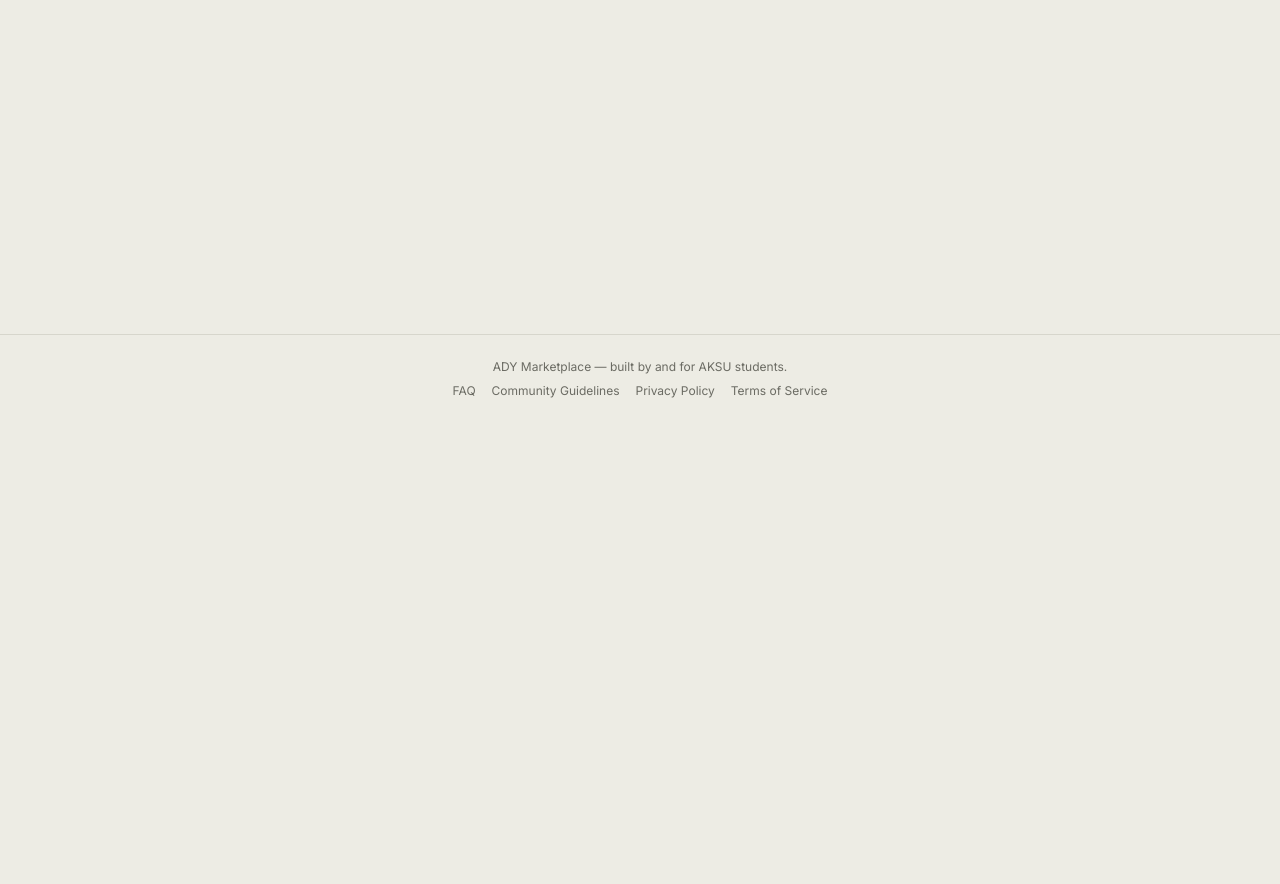
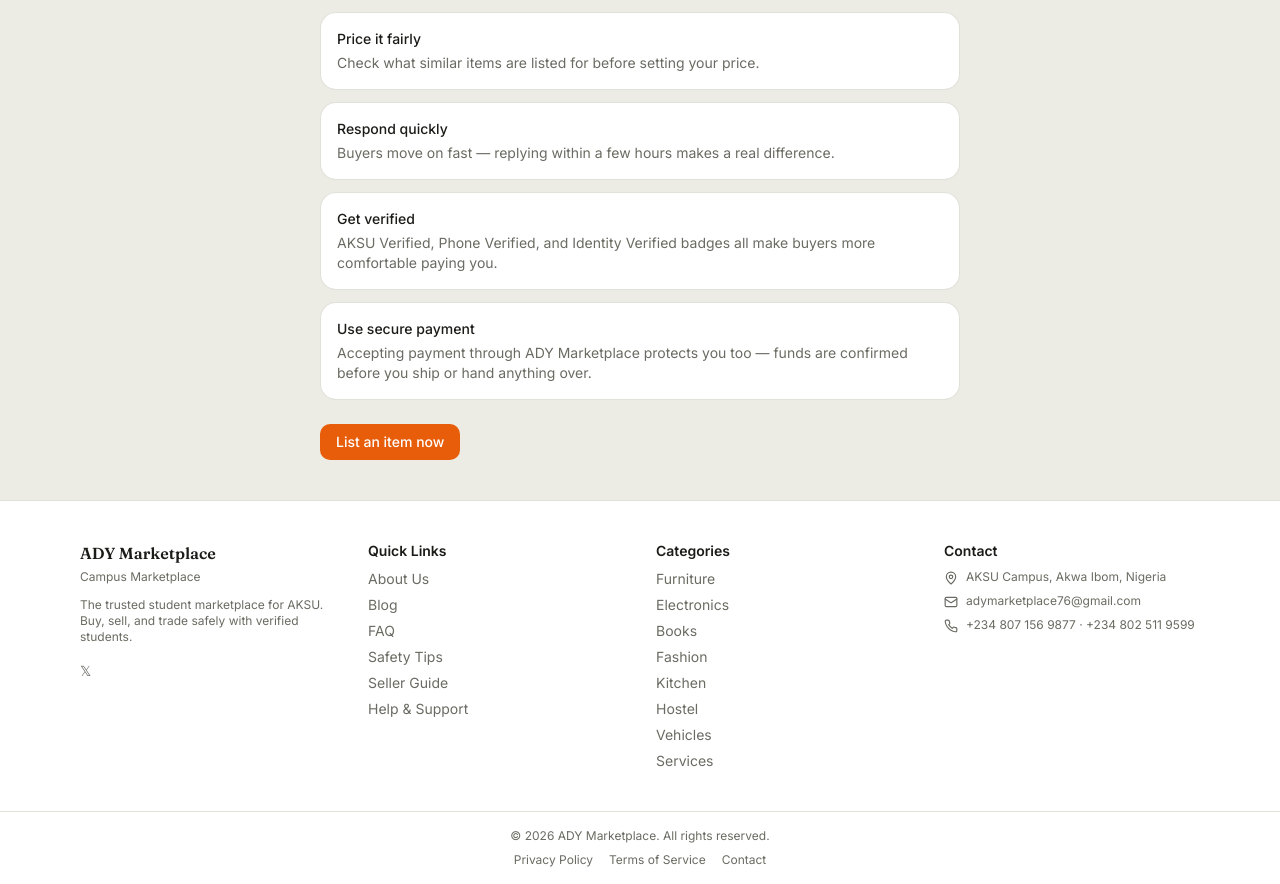
Before and after one commit to Mickyhill/ady-marketplace, a React (Vite) app in the folder frontend/: page /seller-guide in a window 1280 px wide. Shown: the part 377-1261 px from the top of the page. Before the commit the page ends 800 px from the top, so only its background shows below. Built offline with nearby package versions, Linux system fonts and the light colour scheme; no server answers.

Commit message:
Add About/Blog/Seller Guide/Help pages and richer footer

```diff
--- a/frontend/src/App.jsx
+++ b/frontend/src/App.jsx
@@ -1,5 +1,6 @@
 import React from "react";
 import { Routes, Route, Link } from "react-router-dom";
+import { Mail, Phone, MapPin } from "lucide-react";
 import NavBar from "./components/NavBar";
 import { ProtectedRoute, AdminRoute } from "./components/ProtectedRoute";
 
@@ -19,6 +20,12 @@
 import Terms from "./pages/Terms";
 import Guidelines from "./pages/Guidelines";
 import FAQ from "./pages/FAQ";
+import About from "./pages/About";
+import Blog from "./pages/Blog";
+import SellerGuide from "./pages/SellerGuide";
+import Help from "./pages/Help";
+
+const CATEGORIES = ["Furniture", "Electronics", "Books", "Fashion", "Kitchen", "Hostel", "Vehicles", "Services"];
 
 export default function App() {
   return (
@@ -42,15 +49,62 @@
           <Route path="/terms" element={<Terms />} />
           <Route path="/guidelines" element={<Guidelines />} />
           <Route path="/faq" element={<FAQ />} />
+          <Route path="/about" element={<About />} />
+          <Route path="/blog" element={<Blog />} />
+          <Route path="/seller-guide" element={<SellerGuide />} />
+          <Route path="/help" element={<Help />} />
         </Routes>
       </main>
-      <footer className="border-t border-ink-300/40 py-6 text-center text-xs text-ink-500">
-        <p className="mb-2">ADY Marketplace — built by and for AKSU students.</p>
-        <div className="flex justify-center gap-4 flex-wrap">
-          <Link to="/faq" className="hover:underline">FAQ</Link>
-          <Link to="/guidelines" className="hover:underline">Community Guidelines</Link>
-          <Link to="/privacy" className="hover:underline">Privacy Policy</Link>
-          <Link to="/terms" className="hover:underline">Terms of Service</Link>
+
+      <footer className="border-t border-ink-300/40 bg-white text-sm text-ink-500">
+        <div className="max-w-6xl mx-auto px-4 py-10 grid sm:grid-cols-2 md:grid-cols-4 gap-8">
+          <div>
+            <p className="font-display font-semibold text-ink-900 text-base mb-1">ADY Marketplace</p>
+            <p className="text-xs mb-3">Campus Marketplace</p>
+            <p className="text-xs mb-4">The trusted student marketplace for AKSU. Buy, sell, and trade safely with verified students.</p>
+            <a href="https://x.com/AdyMarketplace" target="_blank" rel="noreferrer" className="inline-block hover:text-brand-600" aria-label="X (Twitter)">
+              𝕏
+            </a>
+          </div>
+
+          <div>
+            <p className="font-semibold text-ink-900 mb-2">Quick Links</p>
+            <ul className="space-y-1.5">
+              <li><Link to="/about" className="hover:underline">About Us</Link></li>
+              <li><Link to="/blog" className="hover:underline">Blog</Link></li>
+              <li><Link to="/faq" className="hover:underline">FAQ</Link></li>
+              <li><Link to="/guidelines" className="hover:underline">Safety Tips</Link></li>
+              <li><Link to="/seller-guide" className="hover:underline">Seller Guide</Link></li>
+              <li><Link to="/help" className="hover:underline">Help & Support</Link></li>
+            </ul>
+          </div>
+
+          <div>
+            <p className="font-semibold text-ink-900 mb-2">Categories</p>
+            <ul className="space-y-1.5">
+              {CATEGORIES.map((c) => (
+                <li key={c}><Link to={`/?category=${encodeURIComponent(c)}`} className="hover:underline">{c}</Link></li>
+              ))}
+            </ul>
+          </div>
+
+          <div>
+            <p className="font-semibold text-ink-900 mb-2">Contact</p>
+            <ul className="space-y-2 text-xs">
+              <li className="flex items-start gap-2"><MapPin size={14} className="mt-0.5 shrink-0" /> AKSU Campus, Akwa Ibom, Nigeria</li>
+              <li className="flex items-start gap-2"><Mail size={14} className="mt-0.5 shrink-0" /> <a href="mailto:adymarketplace76@gmail.com" className="hover:underline">adymarketplace76@gmail.com</a></li>
+              <li className="flex items-start gap-2"><Phone size={14} className="mt-0.5 shrink-0" /> +234 807 156 9877 · +234 802 511 9599</li>
+            </ul>
+          </div>
+        </div>
+
+        <div className="border-t border-ink-300/40 py-4 text-center text-xs">
+          <p className="mb-2">© {new Date().getFullYear()} ADY Marketplace. All rights reserved.</p>
+          <div className="flex justify-center gap-4 flex-wrap">
+            <Link to="/privacy" className="hover:underline">Privacy Policy</Link>
+            <Link to="/terms" className="hover:underline">Terms of Service</Link>
+            <Link to="/help" className="hover:underline">Contact</Link>
+          </div>
         </div>
       </footer>
     </div>
--- /dev/null
+++ b/frontend/src/pages/About.jsx
@@ -0,0 +1,17 @@
+import React from "react";
+
+export default function About() {
+  return (
+    <div className="max-w-2xl mx-auto px-4 py-10 text-sm space-y-4">
+      <h1 className="text-2xl font-semibold mb-2">About ADY Marketplace</h1>
+      <p>ADY Marketplace is a student-only marketplace built for AKSU — a safer, more organized way to buy,
+      sell, and connect on campus than scattered WhatsApp groups and posters.</p>
+      <p>Every seller registers with a real matric number and a photo of their student ID card, admins verify
+      accounts before they're trusted, and payments can be held securely until a buyer confirms they've
+      actually received their item. It's built by and for AKSU students, with student safety as the starting
+      point rather than an afterthought.</p>
+      <p>Have feedback or an idea for the platform? We'd love to hear it — see the Contact link in the
+      footer.</p>
+    </div>
+  );
+}
--- /dev/null
+++ b/frontend/src/pages/Blog.jsx
@@ -0,0 +1,12 @@
+import React from "react";
+import { Link } from "react-router-dom";
+
+export default function Blog() {
+  return (
+    <div className="max-w-2xl mx-auto px-4 py-16 text-center text-sm">
+      <h1 className="text-2xl font-semibold mb-2">Blog</h1>
+      <p className="text-ink-500">Guides on buying, selling, and staying safe on campus are coming soon.</p>
+      <Link to="/faq" className="inline-block mt-4 text-brand-600 underline">Check the FAQ in the meantime</Link>
+    </div>
+  );
+}
--- /dev/null
+++ b/frontend/src/pages/Help.jsx
@@ -0,0 +1,36 @@
+import React from "react";
+import { Link } from "react-router-dom";
+import { Mail, Phone, MessageCircle } from "lucide-react";
+
+export default function Help() {
+  return (
+    <div className="max-w-2xl mx-auto px-4 py-10 text-sm">
+      <h1 className="text-2xl font-semibold mb-2">Help & Support</h1>
+      <p className="text-ink-500 mb-6">Need a hand with something? Here's how to reach us, or find a quick answer yourself.</p>
+
+      <div className="grid gap-3 mb-8">
+        <a href="mailto:adymarketplace76@gmail.com" className="flex items-center gap-3 border border-ink-300/40 rounded-lg p-4 bg-white hover:bg-ink-100">
+          <Mail size={18} className="text-brand-600" />
+          <div>
+            <p className="font-medium">Email us</p>
+            <p className="text-ink-500 text-xs">adymarketplace76@gmail.com</p>
+          </div>
+        </a>
+        <a href="tel:+2348071569877" className="flex items-center gap-3 border border-ink-300/40 rounded-lg p-4 bg-white hover:bg-ink-100">
+          <Phone size={18} className="text-brand-600" />
+          <div>
+            <p className="font-medium">Call or WhatsApp</p>
+            <p className="text-ink-500 text-xs">+234 807 156 9877 · +234 802 511 9599</p>
+          </div>
+        </a>
+      </div>
+
+      <div className="flex items-center gap-2 text-ink-500">
+        <MessageCircle size={16} />
+        <p>Reporting a specific listing or user? Use the "Report" button on that listing instead — it reaches admins directly with the right context.</p>
+      </div>
+
+      <Link to="/faq" className="inline-block mt-6 text-brand-600 underline">See Frequently Asked Questions</Link>
+    </div>
+  );
+}
--- a/frontend/src/pages/Home.jsx
+++ b/frontend/src/pages/Home.jsx
@@ -1,4 +1,5 @@
 import React, { useEffect, useState } from "react";
+import { useSearchParams } from "react-router-dom";
 import { Star, Search } from "lucide-react";
 import { api } from "../api/client";
 import ListingCard from "../components/ListingCard";
@@ -17,6 +18,7 @@
 ];
 
 export default function Home() {
+  const [searchParams] = useSearchParams();
   const [categories, setCategories] = useState(FALLBACK_CATEGORIES);
   const [featured, setFeatured] = useState([]);
   const [listings, setListings] = useState([]);
@@ -28,7 +30,16 @@
   const [error, setError] = useState("");
 
   useEffect(() => {
-    api.getCategories().then((d) => d.categories?.length && setCategories(d.categories)).catch(() => {});
+    api.getCategories().then((d) => {
+      if (!d.categories?.length) return;
+      setCategories(d.categories);
+      // Support deep links from the footer's Categories list, e.g. /?category=Electronics
+      const categoryName = searchParams.get("category");
+      if (categoryName) {
+        const match = d.categories.find((c) => c.name.toLowerCase() === categoryName.toLowerCase());
+        if (match) setActiveCategory(match.id);
+      }
+    }).catch(() => {});
     api.getListings({ featured: "true", pageSize: 3 }).then((d) => setFeatured(d.listings)).catch(() => {});
   }, []);
 
--- /dev/null
+++ b/frontend/src/pages/SellerGuide.jsx
@@ -0,0 +1,33 @@
+import React from "react";
+import { Link } from "react-router-dom";
+
+const TIPS = [
+  { title: "Use real photos", body: "Take clear photos in good light, from multiple angles. Listings with real photos sell faster and get fewer disputes." },
+  { title: "Be honest about condition", body: "Mention scratches, missing parts, or wear upfront. It builds trust and avoids a dispute later." },
+  { title: "Price it fairly", body: "Check what similar items are listed for before setting your price." },
+  { title: "Respond quickly", body: "Buyers move on fast — replying within a few hours makes a real difference." },
+  { title: "Get verified", body: "AKSU Verified, Phone Verified, and Identity Verified badges all make buyers more comfortable paying you." },
+  { title: "Use secure payment", body: "Accepting payment through ADY Marketplace protects you too — funds are confirmed before you ship or hand anything over." },
+];
+
+export default function SellerGuide() {
+  return (
+    <div className="max-w-2xl mx-auto px-4 py-10">
+      <h1 className="text-2xl font-semibold mb-2">Seller Guide</h1>
+      <p className="text-sm text-ink-500 mb-6">A few things that help your listings sell faster and safer.</p>
+
+      <div className="space-y-3">
+        {TIPS.map((tip) => (
+          <div key={tip.title} className="border border-ink-300/40 rounded-lg p-4 bg-white">
+            <p className="font-medium text-sm mb-1">{tip.title}</p>
+            <p className="text-sm text-ink-500">{tip.body}</p>
+          </div>
+        ))}
+      </div>
+
+      <Link to="/sell" className="inline-block mt-6 bg-brand-500 hover:bg-brand-600 text-white rounded-md px-4 py-2 text-sm font-medium">
+        List an item now
+      </Link>
+    </div>
+  );
+}
```
